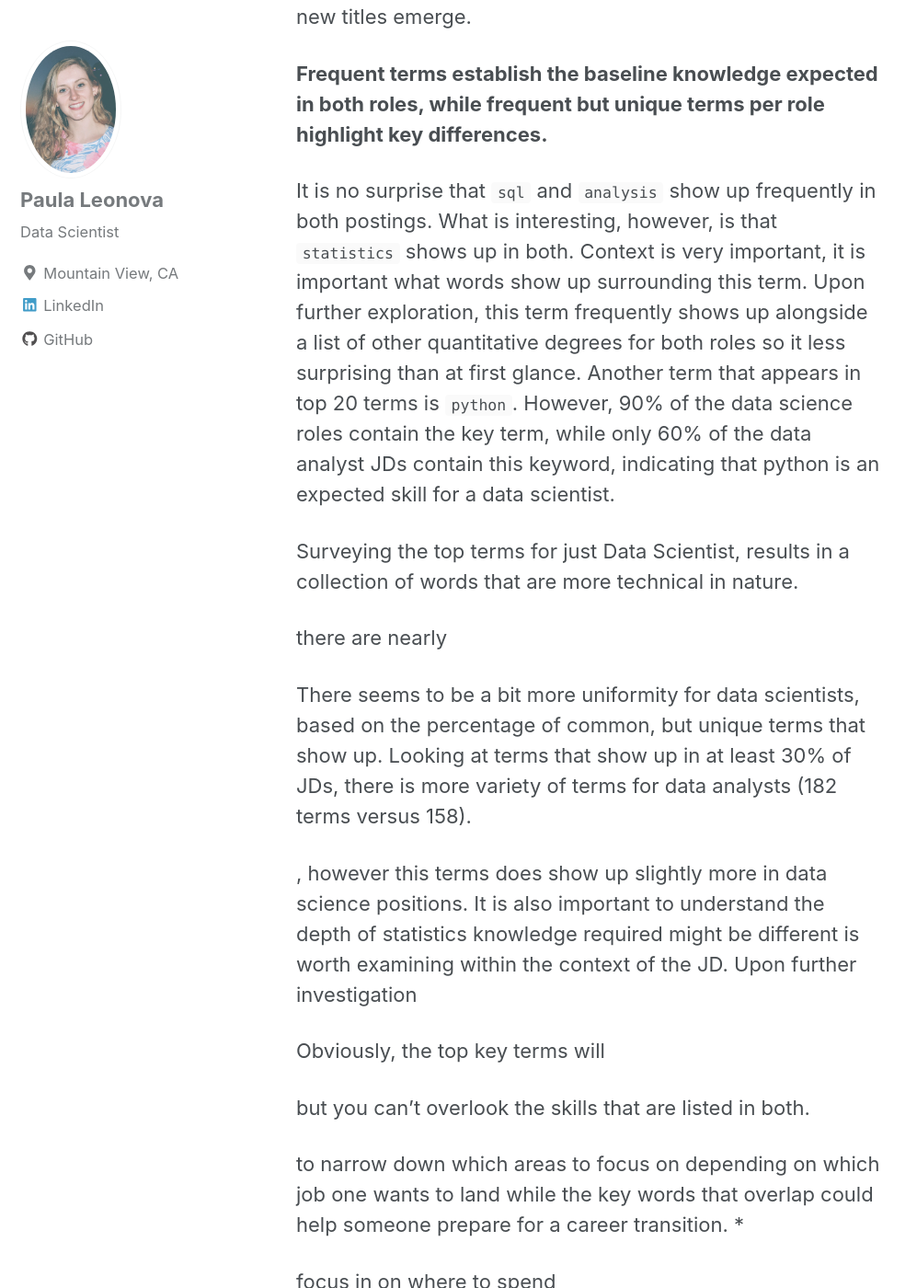
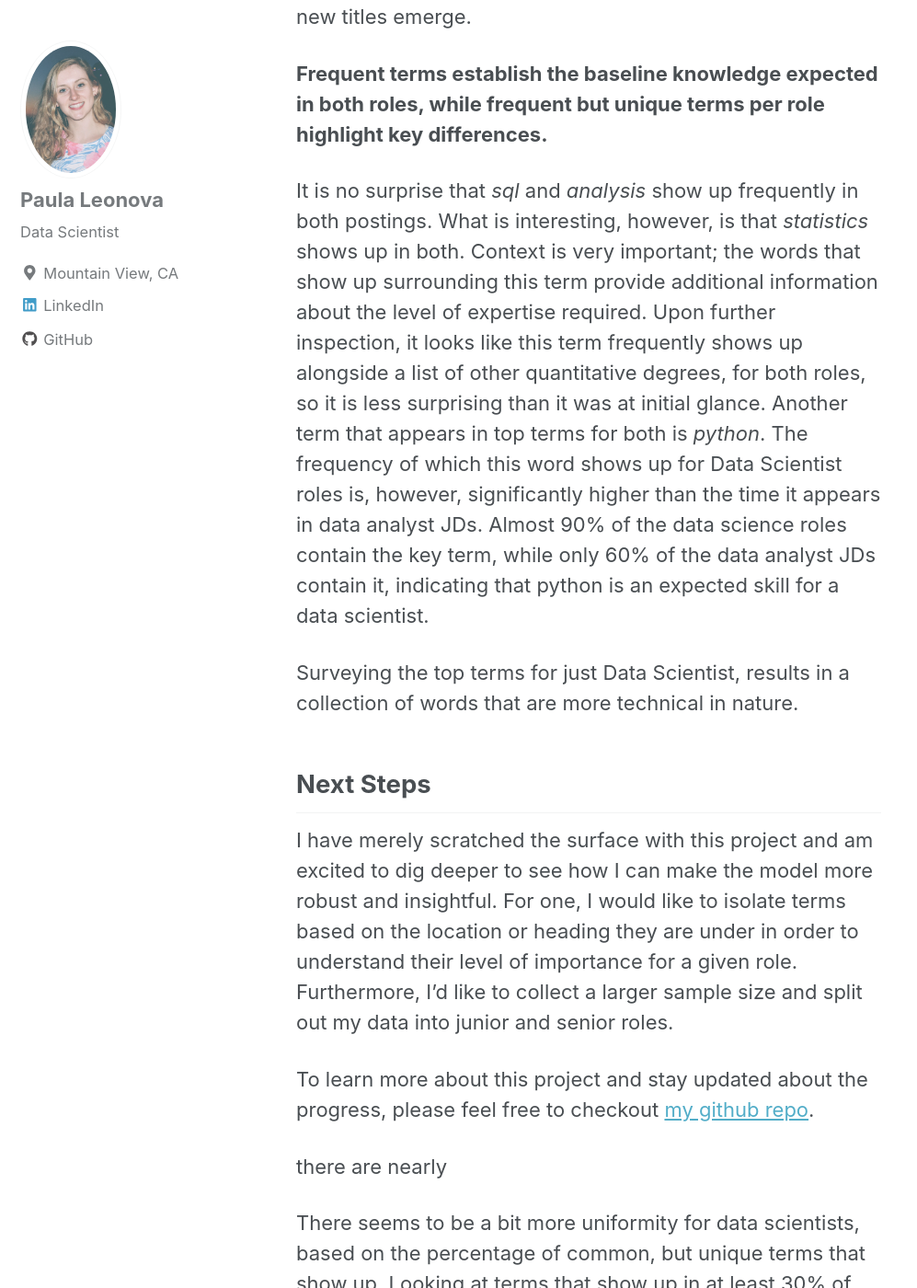
Before and after one commit to pleonova/pleonova.github.io, a Jekyll site: the page built from _posts/2018-08-21-jd-classification.md, in a window 1280 px wide and 1400 px high, scrolled down 1977 px. Shown: the whole window at 92% size, without its empty margins (0-997 px from the left). Built offline with Jekyll 4.4.1, drawn with Linux system fonts in a browser that asks for light colours; nearby versions of some CDN libraries; some of the changed text lies outside the part shown.

Commit message:
Edit jd post

```diff
--- a/_posts/2018-08-21-jd-classification.md
+++ b/_posts/2018-08-21-jd-classification.md
@@ -24,12 +24,14 @@ I am curious if other companies will follow this example and broaden the definit
 
 **Frequent terms establish the baseline knowledge expected in both roles, while frequent but unique terms per role highlight key differences.**
 
-It is no surprise that `sql` and `analysis` show up frequently in both postings. What is interesting, however, is that `statistics` shows up in both. Context is very important, it is important what words show up surrounding this term. Upon further exploration, this term frequently shows up alongside a list of other quantitative degrees for both roles so it less surprising than at first glance. Another term that appears in top 20 terms is `python`. However, 90% of the data science roles contain the key term, while only 60% of the data analyst JDs contain this keyword, indicating that python is an expected skill for a data scientist.
+It is no surprise that *sql* and *analysis* show up frequently in both postings. What is interesting, however, is that *statistics* shows up in both. Context is very important; the words that show up surrounding this term provide additional information about the level of expertise required. Upon further inspection, it looks like this term frequently shows up alongside a list of other quantitative degrees, for both roles, so it is less surprising than it was at initial glance. Another term that appears in top terms for both is *python*. The frequency of which this word shows up for Data Scientist roles is, however, significantly higher than the time it appears in data analyst JDs. Almost 90% of the data science roles contain the key term, while only 60% of the data analyst JDs contain it, indicating that python is an expected skill for a data scientist.
 
 Surveying the top terms for just Data Scientist, results in a collection of words that are more technical in nature.
 
+## Next Steps
+I have merely scratched the surface with this project and am excited to dig deeper to see how I can make the model more robust and insightful. For one, I would like to isolate terms based on the location or heading they are under in order to understand their level of importance for a given role. Furthermore, I'd like to collect a larger sample size and split out my data into junior and senior roles.
 
-
+To learn more about this project and stay updated about the progress, please feel free to checkout [my github repo](https://github.com/pleonova/jd-classifier).
 
 
 
```
